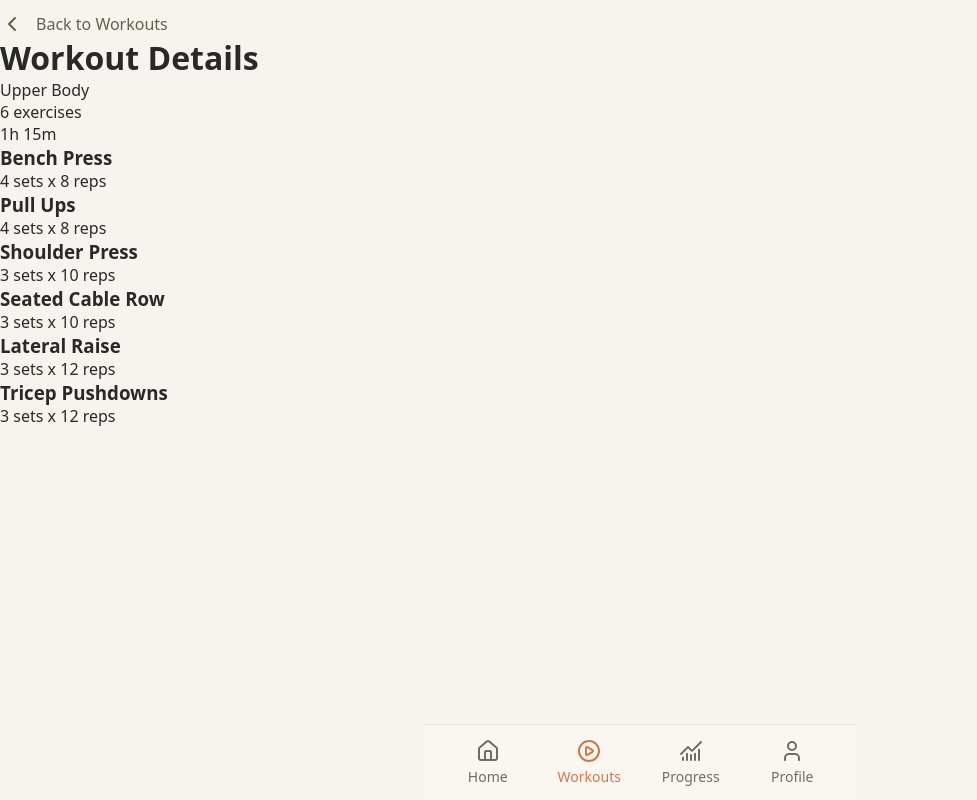
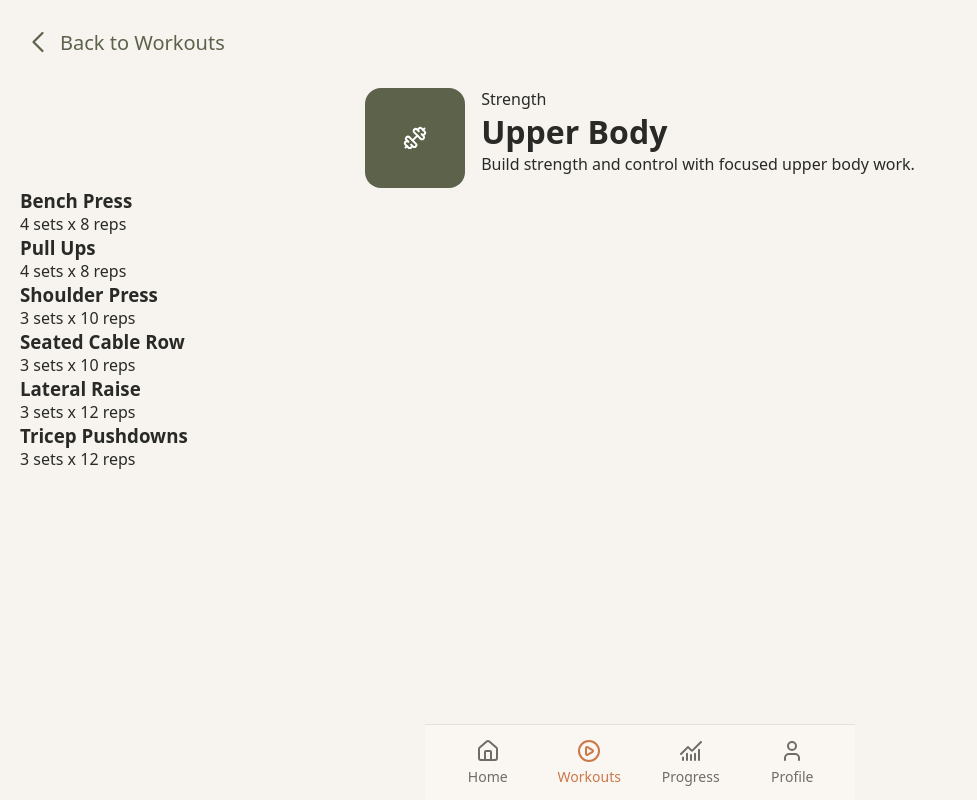
Before and after one commit to almaraz-05/vidafit, a React (Vite) app: page /workouts/1 in a window 1280 px wide. Shown: the whole page, without its empty margins (0-977 px from the left). Built offline with nearby package versions, Linux system fonts and the light colour scheme.

Commit message:
create workout details header

```diff
--- a/src/components/WorkoutDetails.css
+++ b/src/components/WorkoutDetails.css
@@ -1,8 +1,39 @@
+.workout-details {
+    padding: 24px 20px 120px;
+
+}
+
 .back-to-workouts {
     display: flex;
     align-items: center;
-    gap: 12px;
+    gap: 4px;
     color: var(--color-primary);
     text-decoration: none;
-    margin-top: 12px;
+    font-size: 20px;
+    font-weight: 500;
+    margin-bottom: 28px;
 }
+
+.workout-details-header-icon {
+    background-color: var(--color-primary);
+    color: white;
+
+    display: flex;
+    justify-content: center;
+    align-items: center;
+    width: 100px;
+    height: 100px;
+    border-radius: 16px;
+    flex-shrink: 0;
+}
+
+.workout-details-header {
+    display: flex;
+    justify-content: center;
+    gap: 16px;
+}
+
+.workout-details-header-content {
+    display: flex;
+    flex-direction: column;
+}
--- a/src/components/WorkoutDetails.jsx
+++ b/src/components/WorkoutDetails.jsx
@@ -1,6 +1,6 @@
 import { useParams, Link } from "react-router-dom";
 import workouts from "../data/workouts";
-import { ChevronLeft } from "lucide-react";
+import { ChevronLeft, Dumbbell } from "lucide-react";
 import "./WorkoutDetails.css";
 
 function WorkoutDetails() {
@@ -12,20 +12,32 @@ function WorkoutDetails() {
     }
 
     return (
-        <main>
+        <main className="workout-details">
 
             <Link to="/workouts" className="back-to-workouts">
-                <ChevronLeft />
+                <ChevronLeft size={36} strokeWidth={1.5}/>
                 Back to Workouts
             </Link>
+
+            <div className="workout-details-header">
+                <div className="workout-details-header-icon">
+                    <Dumbbell />
+                </div>
+
+                <div className="workout-details-header-content">
+                    <p>{workout.type}</p>
+                    <h1>{workout.name}</h1>
+                    <p>{workout.description}</p>
+                </div>
+            </div>
 
 
 
 
-            <h1>Workout Details</h1>
+            {/* <h1>Workout Details</h1>
             <p>{workout.name}</p>
             <p>{workout.exercises}</p>
-            <p>{workout.time}</p>
+            <p>{workout.time}</p> */}
 
 
             {workout.exerciseList.map((exercise) => (
--- a/src/data/workouts.js
+++ b/src/data/workouts.js
@@ -4,6 +4,8 @@ const workouts = [
     {
         id: 1,
         name: "Upper Body",
+        type: "Strength",
+        description: "Build strength and control with focused upper body work.",
         icon: Dumbbell,
         iconClass: "upper-activity-icon",
         exercises: "6 exercises",
@@ -56,6 +58,8 @@ const workouts = [
     {
         id: 2,
         name: "Lower Body",
+        type: "Strength",
+        description: "Build strength and control with focused upper body work.",
         icon: Dumbbell,
         iconClass: "lower-activity-icon",
         exercises: "6 exercises",
```
